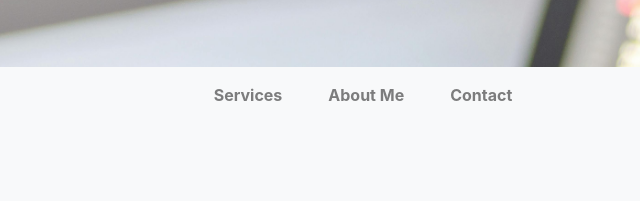
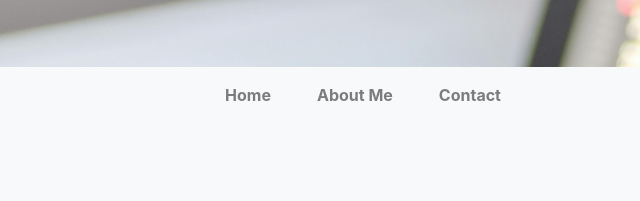
Before and after one commit to BOGALE251/BOGALE251.github.io, a plain HTML site: page index.html in a window 1280 px wide. Shown: the part 333-534 px from the top of the page, 277-917 px from the left. Drawn offline with nearby package versions, Linux system fonts and the light colour scheme.

Commit message:
fixed links

```diff
--- a/index.html
+++ b/index.html
@@ -189,8 +189,8 @@ p {
     </button>
     <div class="collapse navbar-collapse justify-content-center" id="navbarNav">
         <ul class="navbar-nav">
-			<li class="nav-item"><a class="nav-link" href="#service">Services</a></li>
-            <li class="nav-item"><a class="nav-link" href="https://bogale251.github.io/about.html">About Me</a></li>
+			<li class="nav-item"><a class="nav-link" href="./index.html">Home</a></li>
+            <li class="nav-item"><a class="nav-link" href="./about.html">About Me</a></li>
             <li class="nav-item"><a class="nav-link" href="#contact">Contact</a></li>
         </ul>
     </div>
```
Also changed, not shown: about.html (+2 -5 lines).
